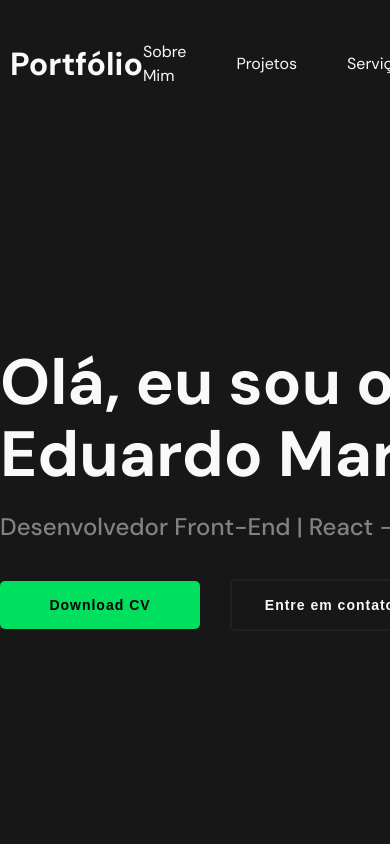
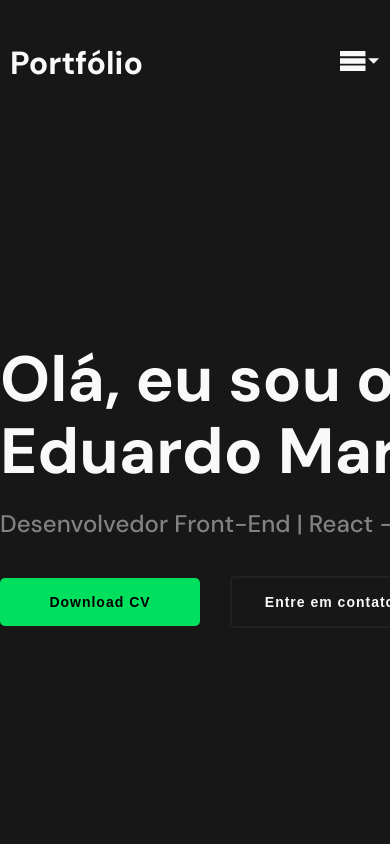
Before and after one commit to Eduardomarra/09-portfolio, a React (Create React App) app: page / in a window 390 px wide. Shown: the top 844 px of the page. Built offline with nearby package versions, Linux system fonts and the light colour scheme.

Commit message:
refactor: separation of mobile and desktop menus into components

```diff
--- a/src/components/header/index.tsx
+++ b/src/components/header/index.tsx
@@ -1,19 +1,15 @@
-import { Container, Menu } from './styles'
+import { Container } from './styles'
 
+import { MenuDesktop } from './MenuDesktop'
+import { MenuMobile } from './MenuMobile'
 
 export function Header() {
     return (
         <>
           <Container>
                 <h1>Portfólio</h1>
-                <nav>
-                    <Menu>
-                        <li><a href='#sobreMim'>Sobre Mim</a></li>
-                        <li><a href='#projetos'>Projetos</a></li>
-                        <li><a href='#servicos'>Serviços</a></li>
-                        <li><a href='#skills'>Minhas Skills</a></li>
-                    </Menu>
-                </nav>
+                <MenuDesktop />
+                <MenuMobile />
           </Container>
         </>
     )
--- a/src/components/header/styles.ts
+++ b/src/components/header/styles.ts
@@ -8,32 +8,19 @@ export const Container = styled.div`
         display: flex;
         align-items: center;
         justify-content: space-between;
+        flex-wrap: wrap;
 
         animation: ${animatedHeader} 2s;
-    `}
-`
 
-export const Menu = styled.ul`
-    ${({ theme}) => css`
-        display: flex;
-        align-items: center;
-        justify-content: space-between;
-        gap: 5rem;
-
-        a {
-            font-weight: 400;
-            font-size: ${theme.font.sizes.medium};
-            line-height: ${theme.font.sizes.xlarge};
-            color: ${theme.colors.white};
-            padding: 1rem 0;
-            transition: all 0.3s;
-
-            &:hover {
-                color: ${theme.colors.greenLight};
+        @media screen and (min-width:  701px) {
+            .mobile {
+                display: none;
             }
         }
-        a.active {
-            color: ${theme.colors.greenLight};
+        @media screen and (max-width:  700px) {
+            .desktop {
+                display: none;
+            }
         }
     `}
 `
```
